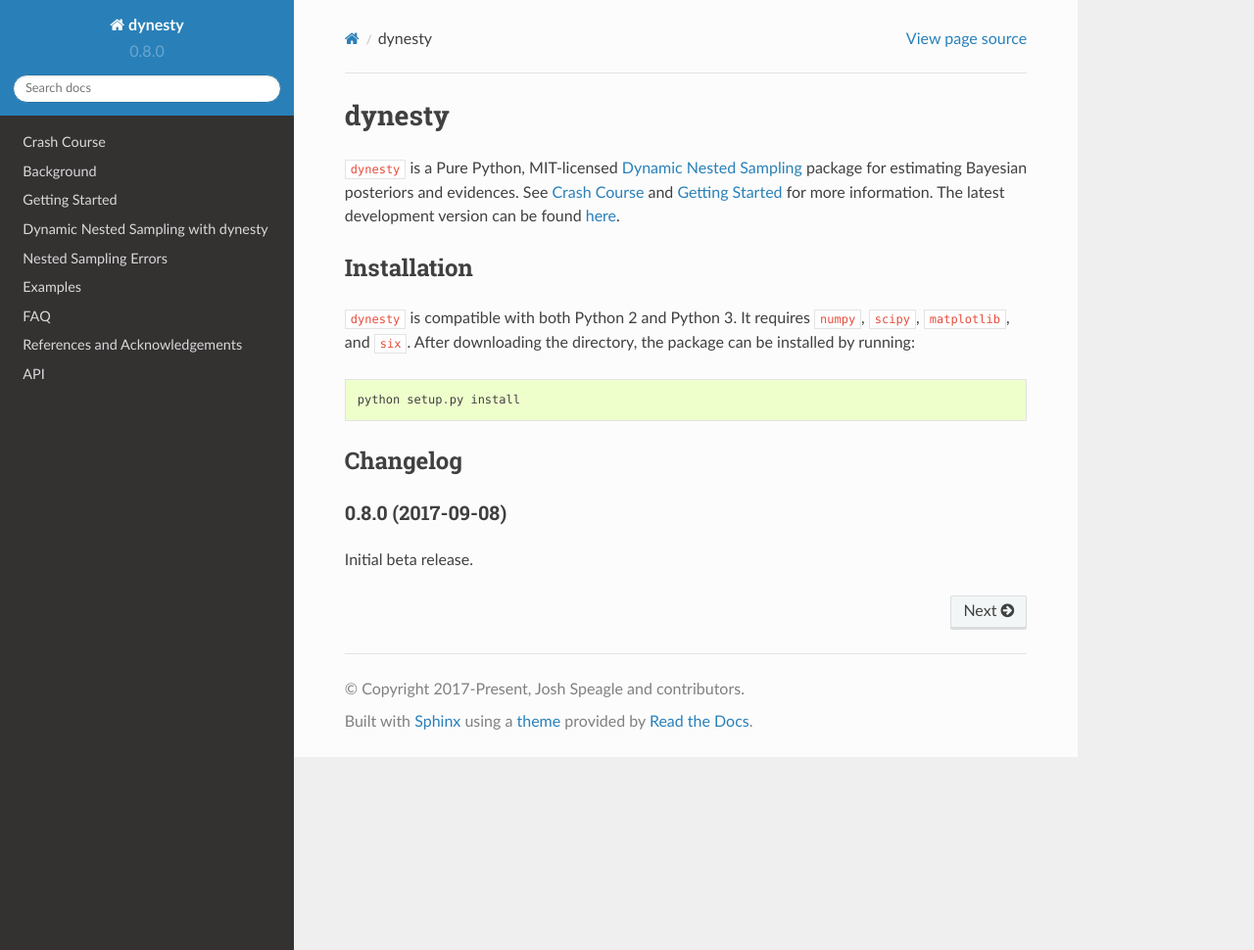
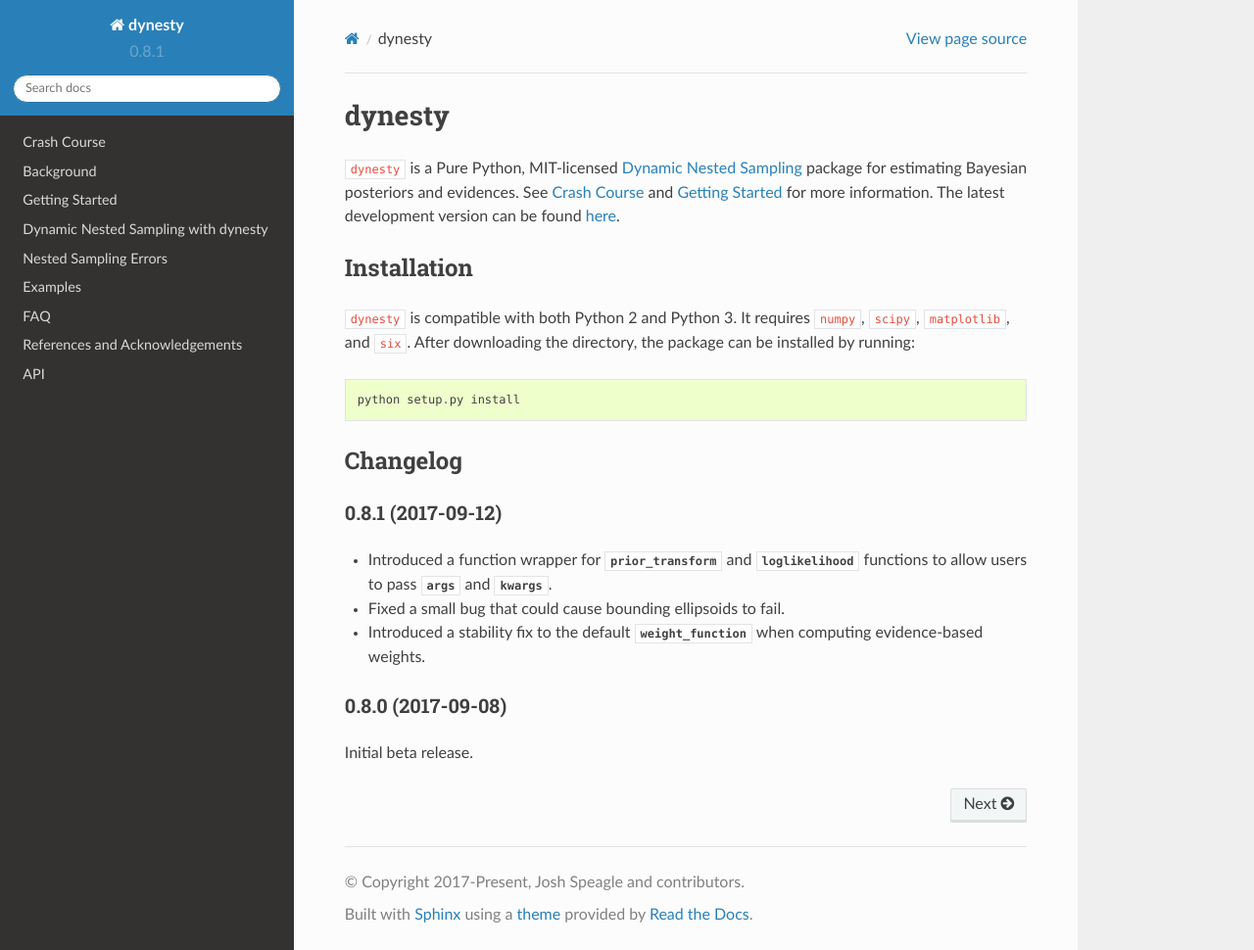
Before and after one commit to joshspeagle/dynesty, a Sphinx documentation site: the page built from docs/source/index.rst, in a window 1280 px wide and 970 px high. Shown: the whole window at 98% size. Built offline with Sphinx 7.4.7 and the Read the Docs theme 2.0.0, drawn with Linux system fonts in a browser that asks for light colours.

Commit message:
v0.8.1
New version release coinciding with a reasonable bugfix. Consolidates
the previous few commits (related to #48 and #49) and includes a further
internal change to how evidence weights are computed in `weight_function`
that should make computations much more stable (which led to problems in
some testing).

```diff
--- a/docs/source/index.rst
+++ b/docs/source/index.rst
@@ -20,6 +20,18 @@
 Changelog
 =========
 
+0.8.1 (2017-09-12)
+------------------
+
+* Introduced a function wrapper for `prior_transform` and `loglikelihood`
+  functions to allow users to pass `args` and `kwargs`.
+
+* Fixed a small bug that could cause bounding ellipsoids to fail.
+
+* Introduced a stability fix to the default
+  `~dynesty.dynamicsampler.weight_function` when computing evidence-based
+  weights.
+
 0.8.0 (2017-09-08)
 ------------------
 
--- a/dynesty/__init__.py
+++ b/dynesty/__init__.py
@@ -11,4 +11,4 @@
 from . import plotting
 
 
-__version__ = "0.8.0"
+__version__ = "0.8.1"
--- a/setup.py
+++ b/setup.py
@@ -16,7 +16,7 @@
 setup(
     name="dynesty",
     url="https://github.com/joshspeagle/dynesty",
-    version="0.8.0",
+    version="0.8.1",
     author="Josh Speagle",
     author_email="jspeagle@cfa.harvard.edu",
     packages=["dynesty"],
```
Also changed, not shown: 1 other file.
